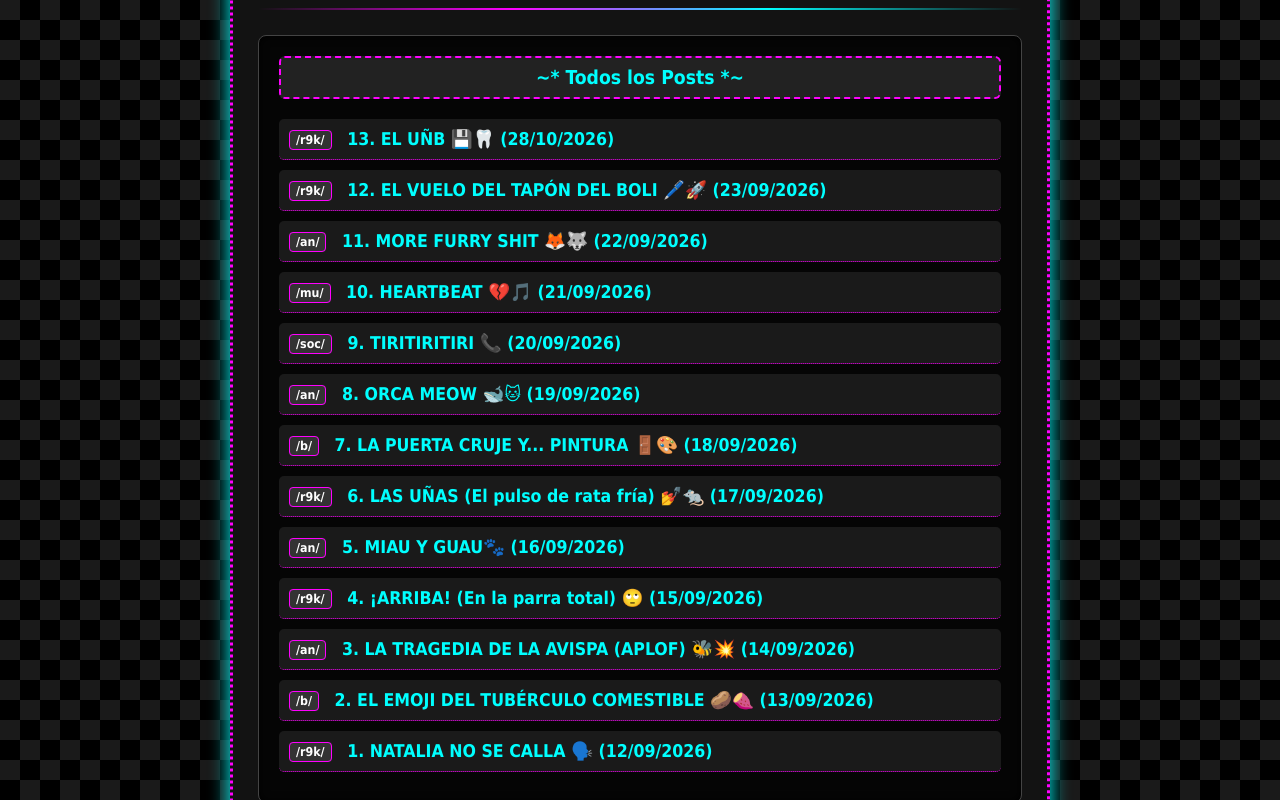
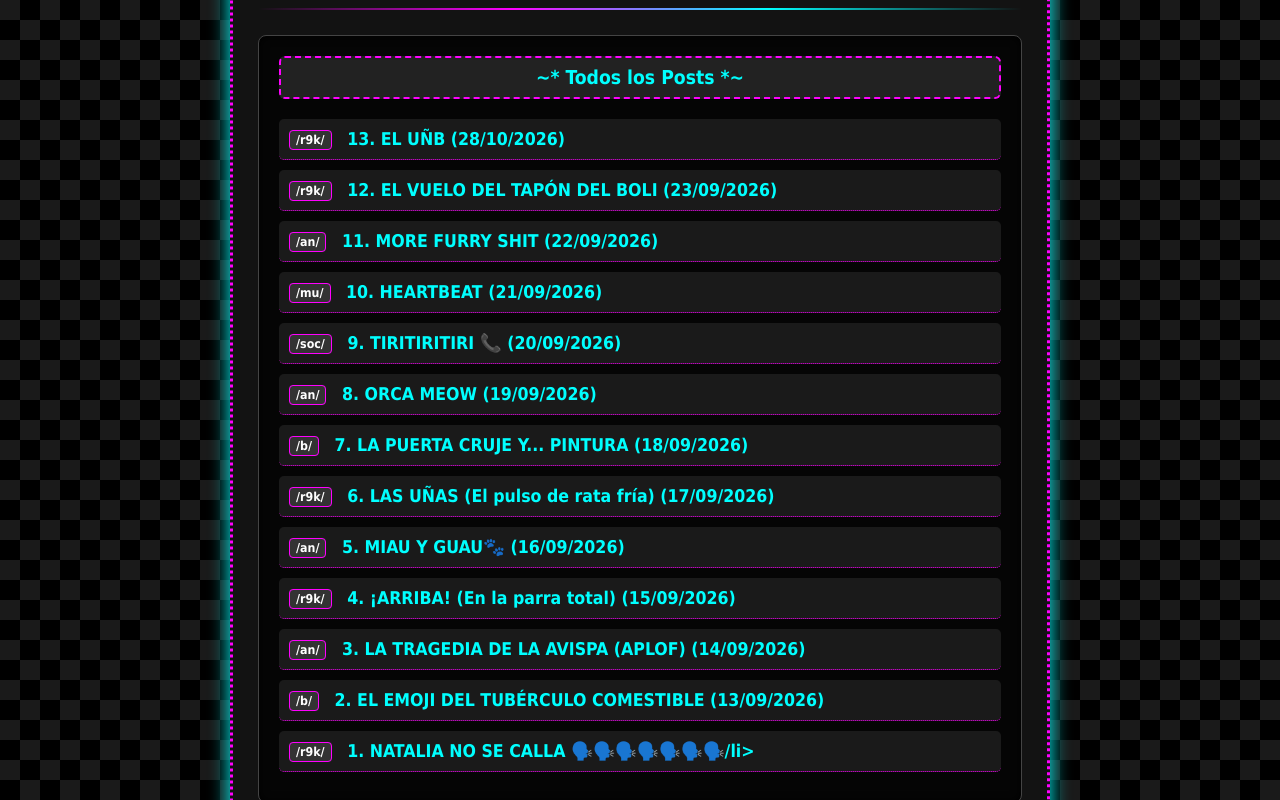
Before and after one commit to Redcat607/meow.blog, a plain HTML site: page index.html in a window 1280 px wide. Shown: the part 440-1240 px from the top of the page. Drawn offline with Linux system fonts and the light colour scheme.

Commit message:
Revise post titles in index listing
Removes emojis from several post titles. The first entry also loses its date and closing link/list-item tags, leaving malformed HTML.

```diff
--- a/index.html
+++ b/index.html
@@ -611,19 +611,19 @@
         <div id="index-container">
             <h2 id="board-title" style="text-align: center; margin-bottom: 20px;">~ Todos los Posts ~</h2>
             <ul class="index-list">
-                <li data-board="r9k"><a href="#/r9k/13"><span class="board-tag">/r9k/</span> 13.  EL UÑB 💾🦷 (28/10/2026)</a></li>
-                <li data-board="r9k"><a href="#/r9k/12"><span class="board-tag">/r9k/</span> 12. EL VUELO DEL TAPÓN DEL BOLI 🖊️🚀 (23/09/2026)</a></li>
-                <li data-board="an"><a href="#/an/11"><span class="board-tag">/an/</span> 11. MORE FURRY SHIT 🦊🐺 (22/09/2026)</a></li>
-                <li data-board="mu"><a href="#/mu/10"><span class="board-tag">/mu/</span> 10. HEARTBEAT 💔🎵 (21/09/2026)</a></li>
+                <li data-board="r9k"><a href="#/r9k/13"><span class="board-tag">/r9k/</span> 13.  EL UÑB (28/10/2026)</a></li>
+                <li data-board="r9k"><a href="#/r9k/12"><span class="board-tag">/r9k/</span> 12. EL VUELO DEL TAPÓN DEL BOLI  (23/09/2026)</a></li>
+                <li data-board="an"><a href="#/an/11"><span class="board-tag">/an/</span> 11. MORE FURRY SHIT  (22/09/2026)</a></li>
+                <li data-board="mu"><a href="#/mu/10"><span class="board-tag">/mu/</span> 10. HEARTBEAT  (21/09/2026)</a></li>
                 <li data-board="soc"><a href="#/soc/9"><span class="board-tag">/soc/</span> 9. TIRITIRITIRI 📞 (20/09/2026)</a></li>
-                <li data-board="an"><a href="#/an/8"><span class="board-tag">/an/</span> 8. ORCA MEOW 🐋🐱 (19/09/2026)</a></li>
-                <li data-board="b"><a href="#/b/7"><span class="board-tag">/b/</span> 7. LA PUERTA CRUJE Y... PINTURA 🚪🎨 (18/09/2026)</a></li>
-                <li data-board="r9k"><a href="#/r9k/6"><span class="board-tag">/r9k/</span> 6. LAS UÑAS (El pulso de rata fría) 💅🐀 (17/09/2026)</a></li>
+                <li data-board="an"><a href="#/an/8"><span class="board-tag">/an/</span> 8. ORCA MEOW  (19/09/2026)</a></li>
+                <li data-board="b"><a href="#/b/7"><span class="board-tag">/b/</span> 7. LA PUERTA CRUJE Y... PINTURA  (18/09/2026)</a></li>
+                <li data-board="r9k"><a href="#/r9k/6"><span class="board-tag">/r9k/</span> 6. LAS UÑAS (El pulso de rata fría)  (17/09/2026)</a></li>
                 <li data-board="an"><a href="#/an/5"><span class="board-tag">/an/</span> 5. MIAU Y GUAU🐾 (16/09/2026)</a></li>
-                <li data-board="r9k"><a href="#/r9k/4"><span class="board-tag">/r9k/</span> 4. ¡ARRIBA! (En la parra total) 🙄 (15/09/2026)</a></li>
-                <li data-board="an"><a href="#/an/3"><span class="board-tag">/an/</span> 3. LA TRAGEDIA DE LA AVISPA (APLOF) 🐝💥 (14/09/2026)</a></li>
-                <li data-board="b"><a href="#/b/2"><span class="board-tag">/b/</span> 2. EL EMOJI DEL TUBÉRCULO COMESTIBLE 🥔🍠 (13/09/2026)</a></li>
-                <li data-board="r9k"><a href="#/r9k/1"><span class="board-tag">/r9k/</span> 1. NATALIA NO SE CALLA 🗣️ (12/09/2026)</a></li>
+                <li data-board="r9k"><a href="#/r9k/4"><span class="board-tag">/r9k/</span> 4. ¡ARRIBA! (En la parra total)  (15/09/2026)</a></li>
+                <li data-board="an"><a href="#/an/3"><span class="board-tag">/an/</span> 3. LA TRAGEDIA DE LA AVISPA (APLOF)  (14/09/2026)</a></li>
+                <li data-board="b"><a href="#/b/2"><span class="board-tag">/b/</span> 2. EL EMOJI DEL TUBÉRCULO COMESTIBLE  (13/09/2026)</a></li>
+                <li data-board="r9k"><a href="#/r9k/1"><span class="board-tag">/r9k/</span> 1. NATALIA NO SE CALLA 🗣️🗣️🗣️🗣️🗣️🗣️🗣️/li>
             </ul>
         </div>
 
```
